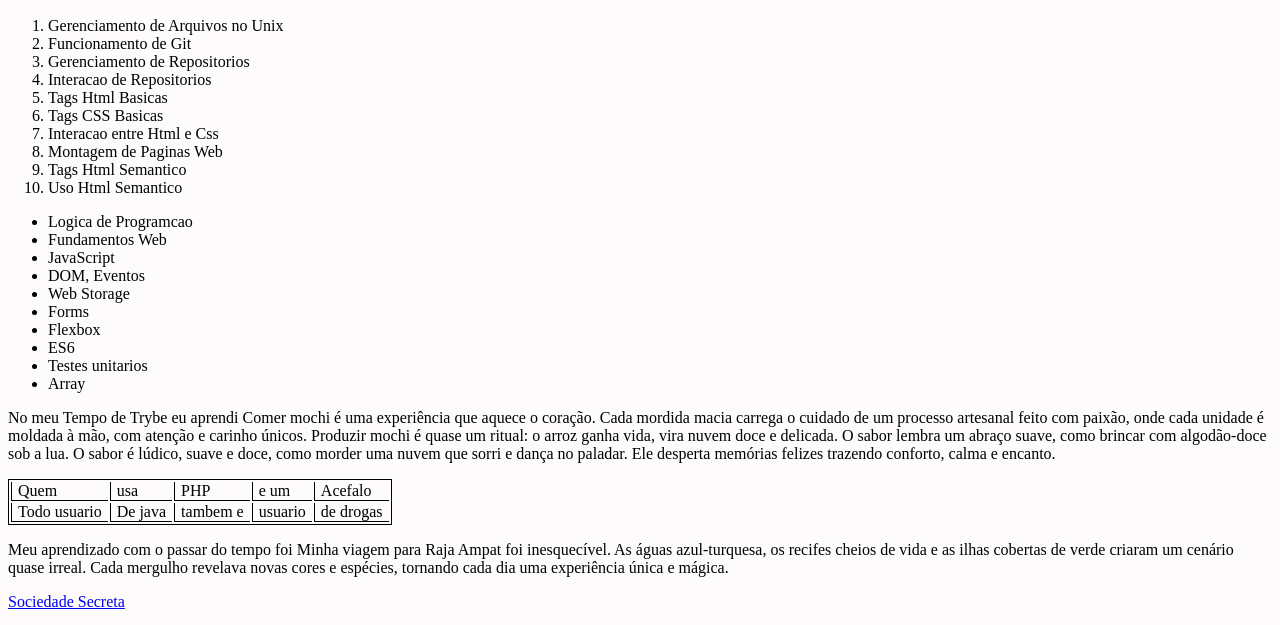
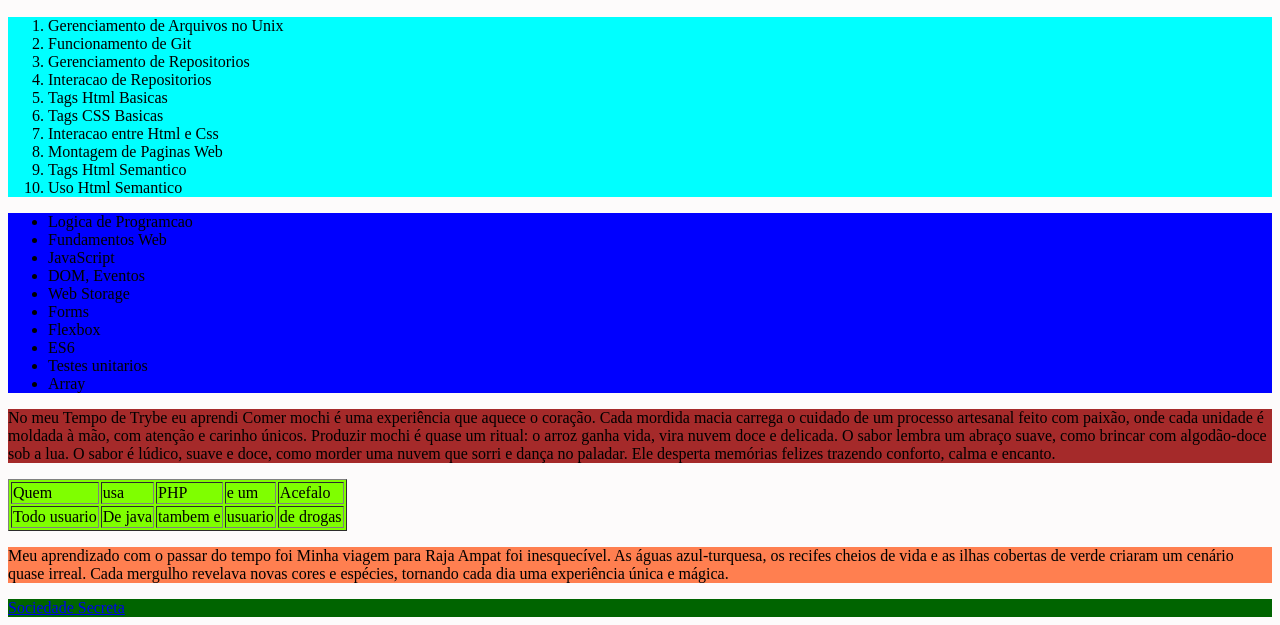
Before and after one commit to J-Pster/project-lessons-learned-gabriel, a website: page index.html in a window 1280 px wide. Shown: the part 386-1011 px from the top of the page. Drawn offline with Linux system fonts and the light colour scheme.

Commit message:
termina primeira licao

```diff
--- a/index.html
+++ b/index.html
@@ -42,12 +42,12 @@
         <li>Array</li>
     </ul>
     <section>
-        <article>
+        <article id="artigo">
         <p>No meu Tempo de Trybe eu aprendi Comer mochi é uma experiência que aquece o coração. Cada mordida macia carrega o cuidado de um processo artesanal feito com paixão, onde cada unidade é moldada à mão, com atenção e carinho únicos. Produzir mochi é quase um ritual: o arroz ganha vida, vira nuvem doce e delicada. O sabor lembra um abraço suave, como brincar com algodão-doce sob a lua. O sabor é lúdico, suave e doce, como morder uma nuvem que sorri e dança no paladar. Ele desperta memórias felizes trazendo conforto, calma e encanto.</p>
     </article>
     </section>
     <section>
-        <table id="tabela">
+        <table border="1" id="tabela">
             <tr>
                 <td>Quem</td>
                 <td>usa</td>
@@ -65,7 +65,7 @@
         </table>
     </section>
 
-    <aside>
+    <aside id="lateral">
         <p>Meu aprendizado com o passar do tempo foi Minha viagem para Raja Ampat foi inesquecível. As águas azul-turquesa, os recifes cheios de vida e as ilhas cobertas de verde criaram um cenário quase irreal. Cada mergulho revelava novas cores e espécies, tornando cada dia uma experiência única e mágica.</p>
     </aside>
 
--- a/style.css
+++ b/style.css
@@ -8,17 +8,34 @@ body{
   width: 100%;
   background-color: rgb(164, 84, 218);
 }
+#titulo{
+
+}
 
 #minha_foto{
   width: 500px;
 }
 
-#tabela {
-  border: 1px solid #000;
+#licoes_aprendidas{
+  background-color: aqua;
 }
 
-#tabela tr td {
-  border-left: 1px solid #000;
-  border-bottom: 1px solid #000;
-  padding: 0px 6px 0px 6px;
+#licoes_a_aprender{
+  background-color: blue;
 }
+
+#artigo{
+  background-color: brown;
+}
+
+#tabela{
+  background-color: chartreuse;
+}
+
+#lateral{
+  background-color: coral;
+}
+
+#rodape{
+  background-color: darkgreen;
+}
```
